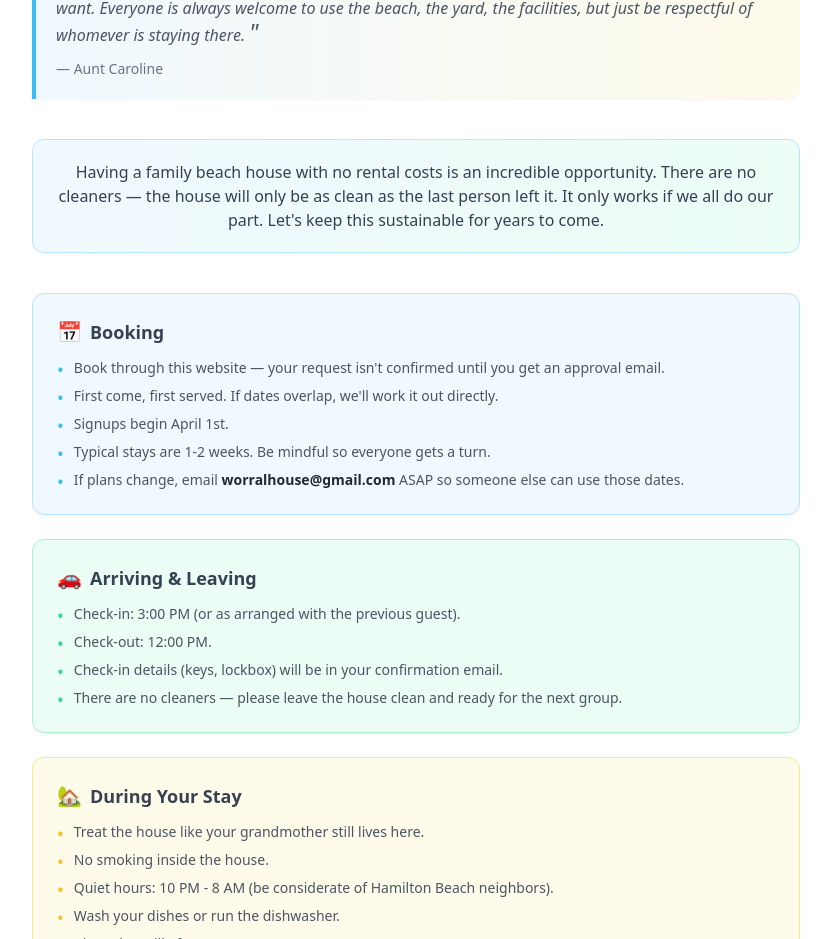
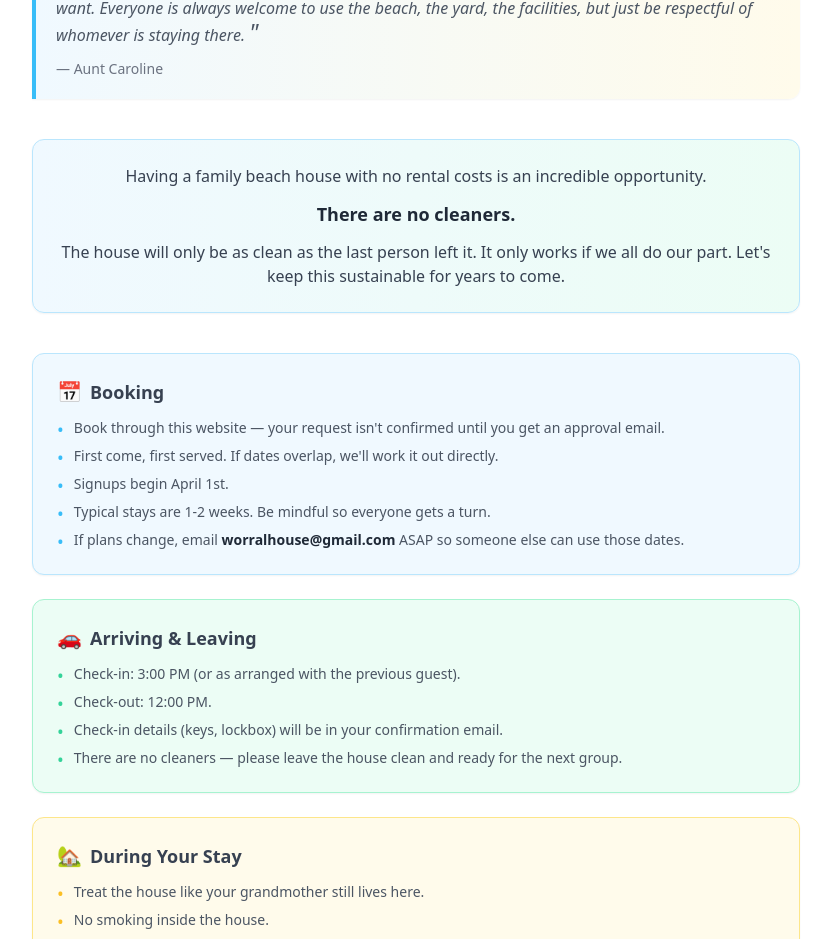
Before and after one commit to johnhreardoniv/worral-house-site, a React (Vite) app: page / in a window 1280 px wide. Shown: the part 2692-3631 px from the top of the page, without its empty margins (224-1055 px from the left). Built offline with nearby package versions, Linux system fonts and the light colour scheme.

Commit message:
fix: separate callout text for more impact

```diff
--- a/src/App.jsx
+++ b/src/App.jsx
@@ -187,10 +187,15 @@ function RulesSection() {
           <span className="block mt-3 text-gray-500 not-italic text-sm font-medium">— Aunt Caroline</span>
         </blockquote>
 
-        <div className="bg-gradient-to-r from-sky-50 to-emerald-50 border border-sky-200 rounded-xl px-6 py-5 text-center shadow-sm mb-10">
+        <div className="bg-gradient-to-r from-sky-50 to-emerald-50 border border-sky-200 rounded-xl px-6 py-6 text-center shadow-sm mb-10 space-y-3">
           <p className="text-gray-700 font-medium">
             Having a family beach house with no rental costs is an incredible opportunity.
-            There are no cleaners — the house will only be as clean as the last person left it.
+          </p>
+          <p className="text-gray-800 font-bold text-lg">
+            There are no cleaners.
+          </p>
+          <p className="text-gray-700 font-medium">
+            The house will only be as clean as the last person left it.
             It only works if we all do our part. Let's keep this sustainable for years to come.
           </p>
         </div>
```
